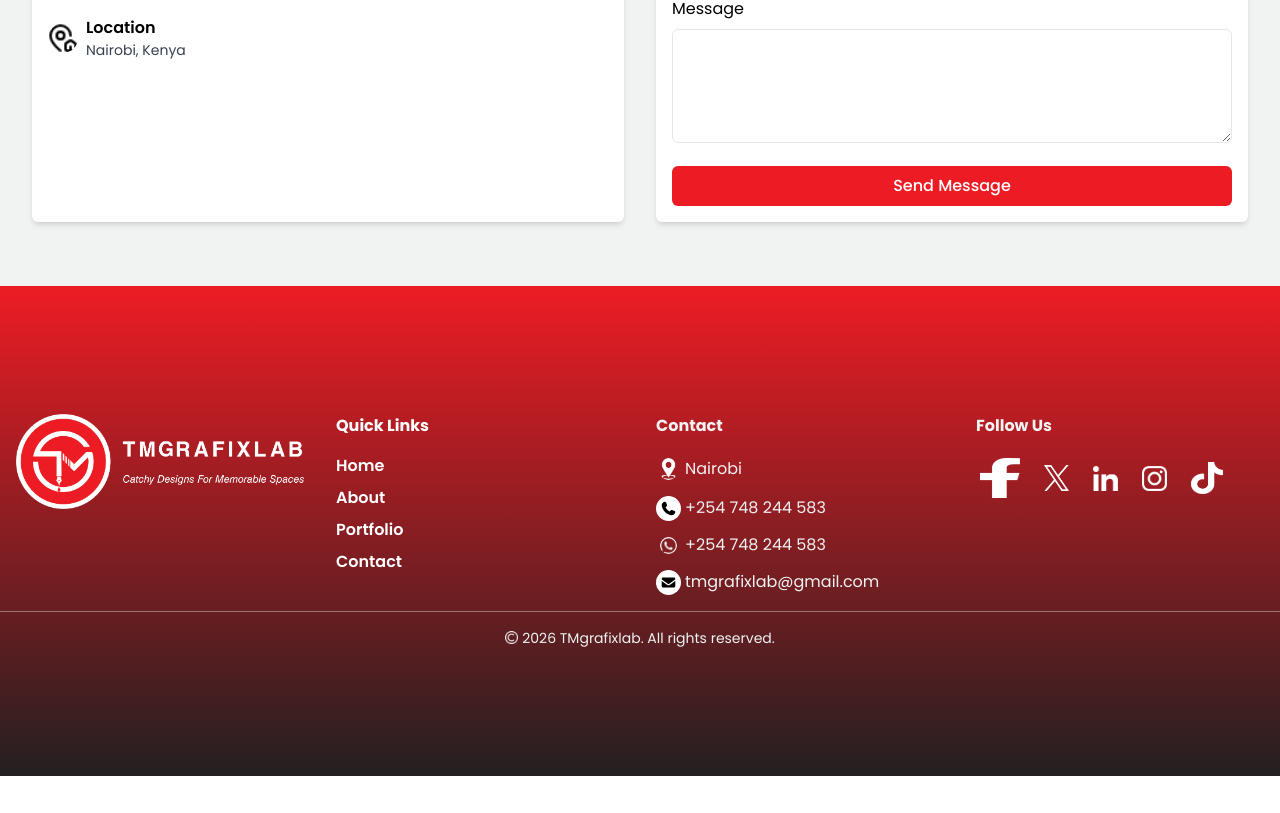
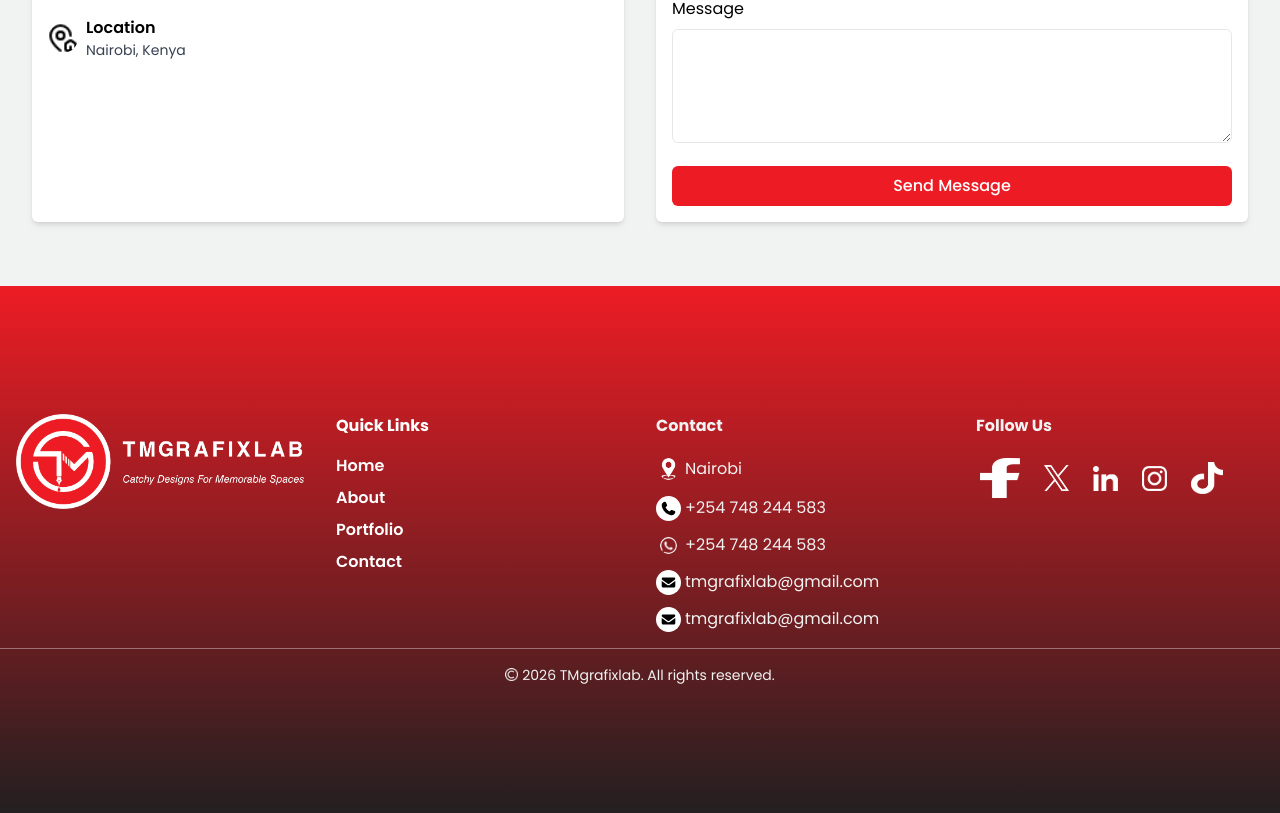
Before and after one commit to wilson-mutinda/TONNY, a Vue app in the folder frontend/: page / in a window 1280 px wide. Shown: the part 4043-4856 px from the top of the page. Before the commit the page ends 4819 px from the top, so only its background shows below. Built offline with nearby package versions, Linux system fonts and the light colour scheme.

Commit message:
Commited changes on email button

```diff
--- a/frontend/src/components/Footer.vue
+++ b/frontend/src/components/Footer.vue
@@ -54,6 +54,12 @@
                                 <img src="/envelope-solid-full.svg" alt="email" width="25" class="bg-white rounded-full p-1">
                                 <span class="text-tm-gray">tmgrafixlab@gmail.com</span>
                                </div>
+
+                               <!-- email -->
+                                <a href="mailto:tmgrafixlab@gmail.com" class="flex items-center gap-1">
+                                    <img src="/envelope-solid-full.svg" alt="email" width="25" class="bg-white rounded-full p-1">
+                                    <span class="text-tm-gray">tmgrafixlab@gmail.com</span>
+                                </a>
                           </div>
                        </div>
 
@@ -73,10 +79,12 @@
                                 <button type="button" class="rounded-full p-1">
                                     <img src="/Asset 12.png" alt="x" width="25">
                                 </button>
+
                                 <!-- linked in button -->
                                 <button type="button" class="rounded-full p-1">
                                     <img src="/Asset 10.png" alt="ln" width="25">
                                 </button>
+
                                 <!-- ig button -->
                                 <a href="https://www.instagram.com/tmgrafixlab/" target="_blank" rel="noopener noreferrer" class="rounded-full p-1">
                                     <img src="/Asset 4.png" alt="ig" width="25">
```
